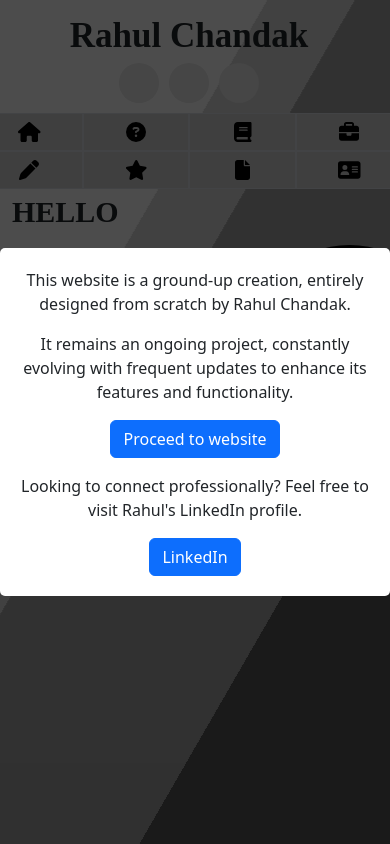
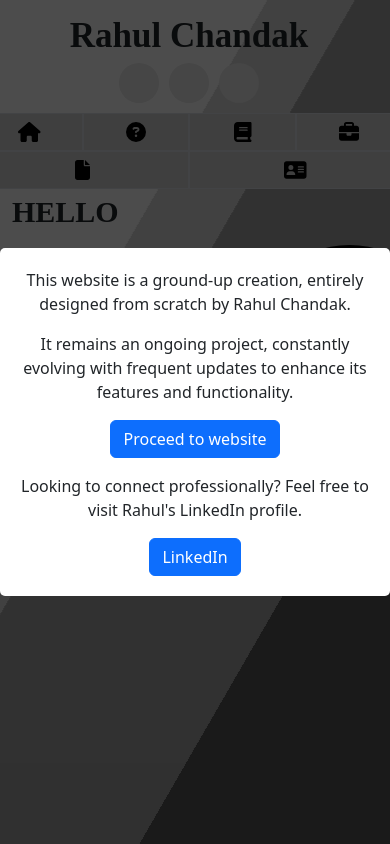
Before and after one commit to rahulschandak/Portfolio_Website, a React (Create React App) app: page / in a window 390 px wide. Built offline with nearby package versions, Linux system fonts and the light colour scheme; some icons are missing.

Commit message:
Sidebar for mobile screen

```diff
--- a/src/portfolio/navigation-sidebar/navigation-sidebar2.js
+++ b/src/portfolio/navigation-sidebar/navigation-sidebar2.js
@@ -37,8 +37,8 @@ const NavigationSidebar2 = () => {
     { name: "About", icon: faQuestionCircle },
     { name: "Education", icon: faBook },
     { name: "Professional", icon: faBriefcase },
-    { name: "Projects", icon: faPen },
-    { name: "Skills", icon: faStar },
+    //{ name: "Projects", icon: faPen },
+    //{ name: "Skills", icon: faStar },
     { name: "Resume", icon: faFile },
     { name: "Contact", icon: faContactCard },
   ];
```
